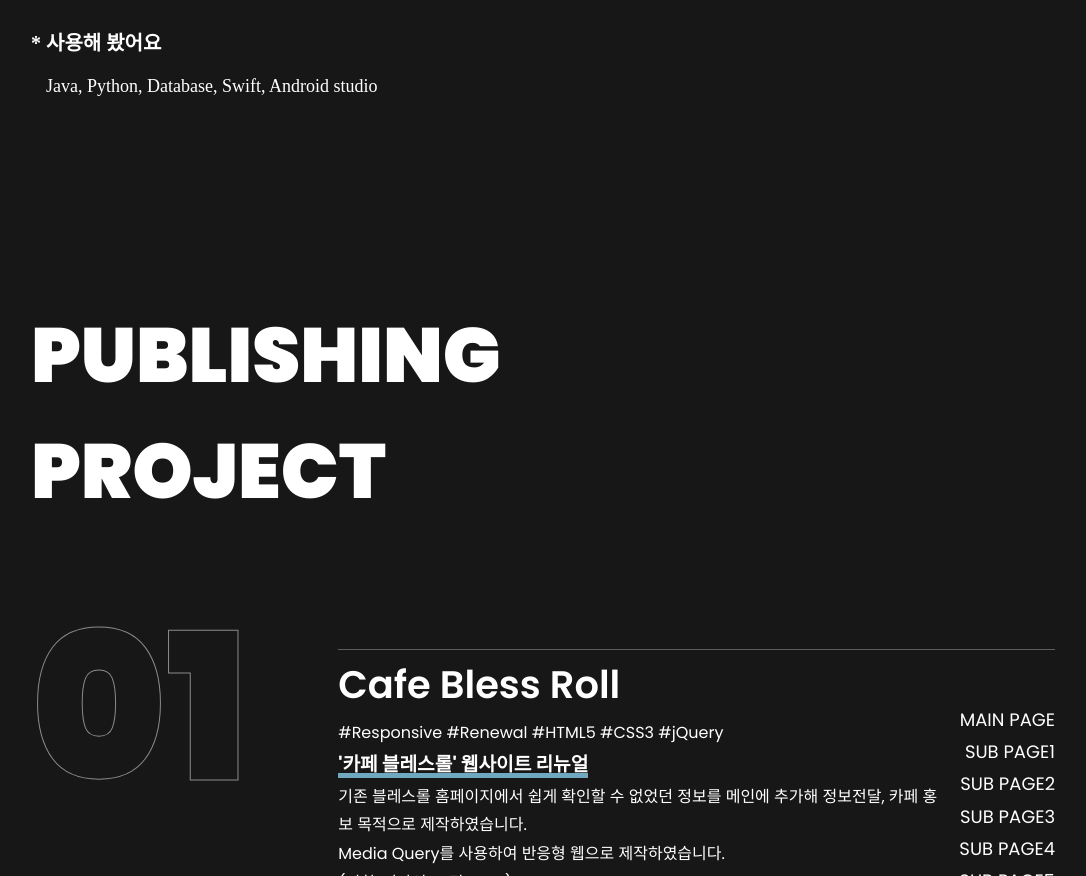
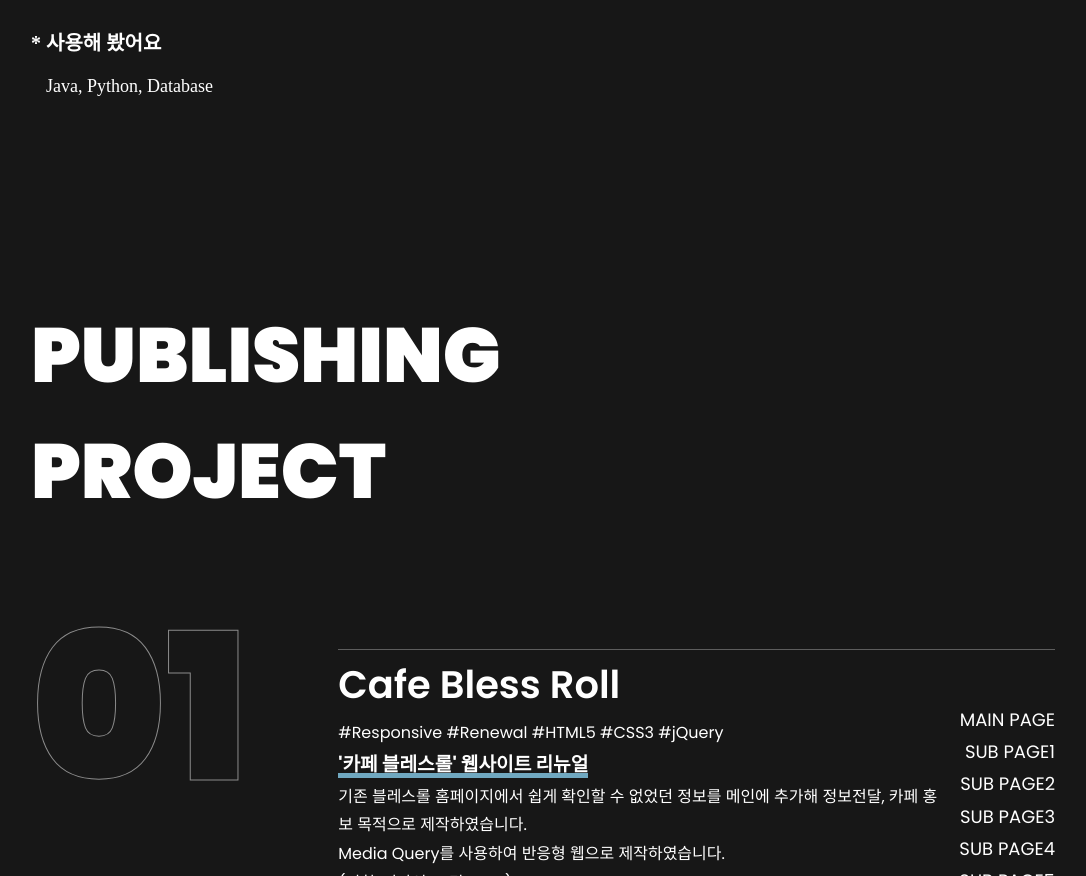
Before and after one commit to heew-d/portfolio, a plain HTML site: page index.html in a window 1280 px wide. Shown: the part 1607-2483 px from the top of the page, without its empty margins (97-1183 px from the left). Drawn offline with nearby package versions, Linux system fonts and the light colour scheme.

Commit message:
Update index.html

```diff
--- a/index.html
+++ b/index.html
@@ -153,7 +153,7 @@
                     </ul>
                     <div class="skill-other">
                         <h5> * 사용해 봤어요</h5>
-                        <p>Java, Python, Database, Swift, Android studio</p>
+                        <p>Java, Python, Database</p>
                     </div>
 
                 </article>
```
